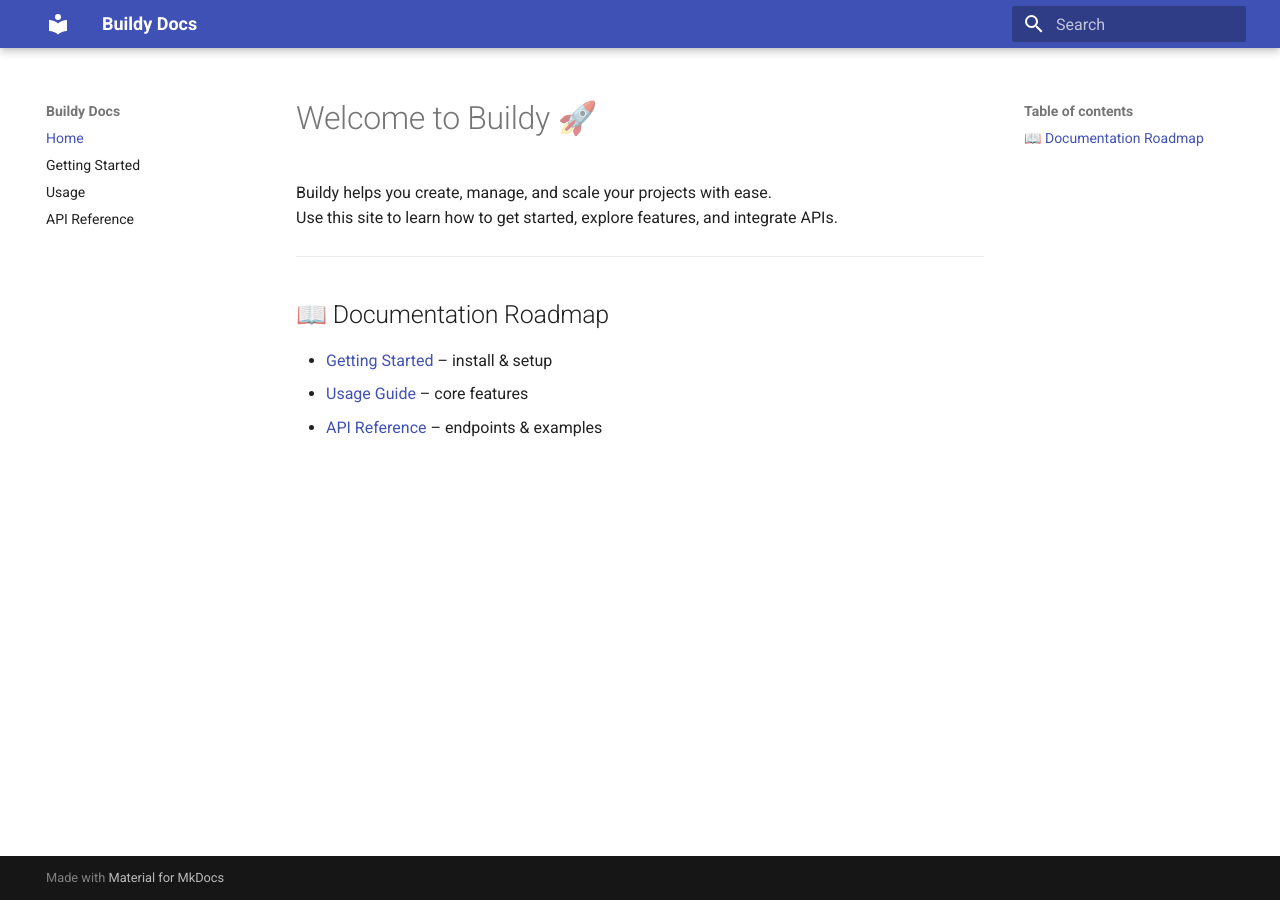
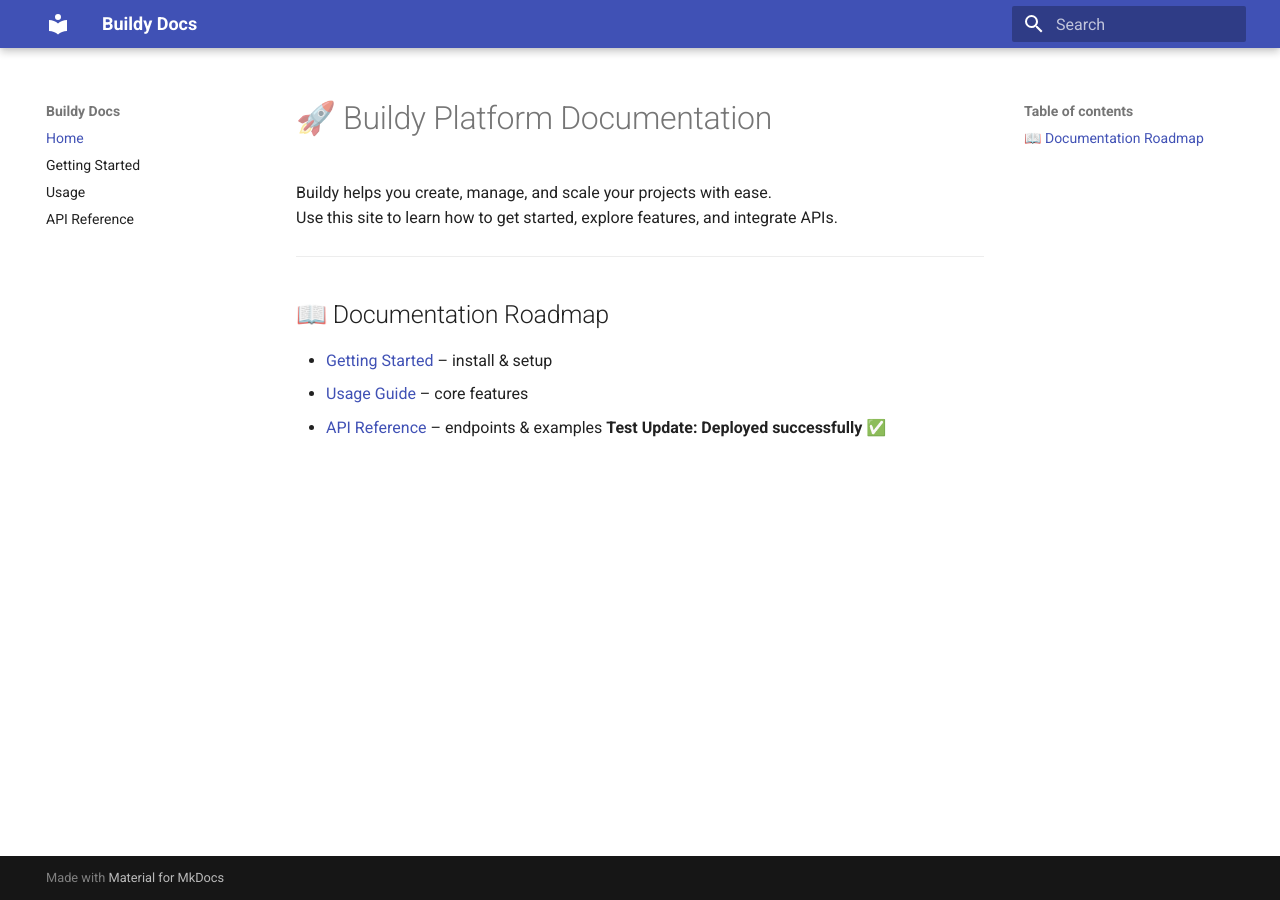
Before and after one commit to Kello54/Buildy, an MkDocs documentation site: the page built from docs/index.md, in a window 1280 px wide. Built offline with MkDocs 1.6.1 and Material for MkDocs 9.7.7, drawn with Linux system fonts in a browser that asks for light colours.

Commit message:
Update index.md

```diff
--- a/docs/index.md
+++ b/docs/index.md
@@ -1,4 +1,5 @@
-# Welcome to Buildy 🚀
+# 🚀 Buildy Platform Documentation
+
 
 Buildy helps you create, manage, and scale your projects with ease.
 Use this site to learn how to get started, explore features, and integrate APIs.
@@ -9,3 +10,4 @@
 - [Getting Started](getting-started.md) – install & setup
 - [Usage Guide](usage.md) – core features
 - [API Reference](api.md) – endpoints & examples
+**Test Update: Deployed successfully ✅**
```
